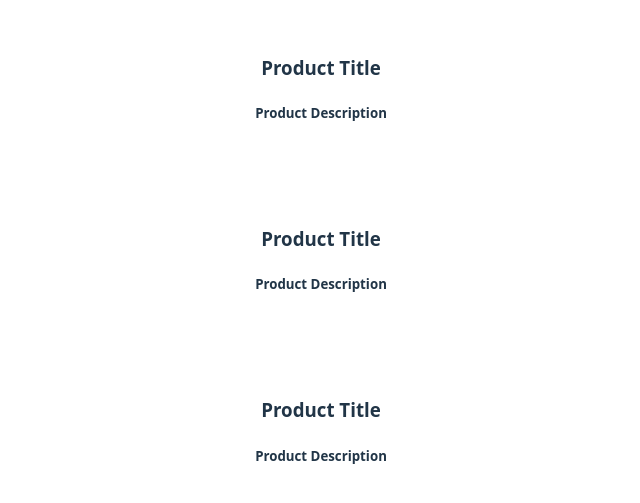
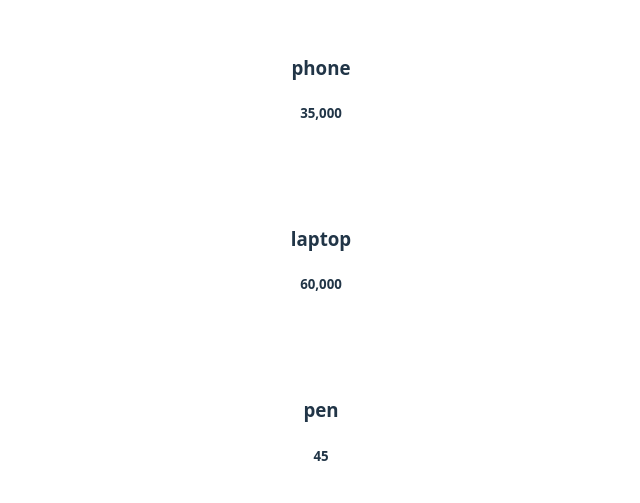
Before and after one commit to skharichandan/REACT-BASIC-, a React (Vite) app in the folder basic-react-app/: page / in a window 1280 px wide. Shown: the part 133-636 px from the top of the page, without its empty margins (319-959 px from the left). Built offline with nearby package versions, Linux system fonts and the light colour scheme.

Commit message:
Introduction to React props-1

```diff
--- a/basic-react-app/src/Product.jsx
+++ b/basic-react-app/src/Product.jsx
@@ -1,9 +1,11 @@
 import "./Product.css"
-function Product() {
+
+function Product(props) {
+    // console.log(props)
     return (
         <div className="Product">
-            <h3>Product Title</h3>
-            <h5>Product Description</h5>
+            <h3>{props.title}</h3>
+            <h5>{props.price}</h5>
         </div>
     );
 }
--- a/basic-react-app/src/ProductTab.jsx
+++ b/basic-react-app/src/ProductTab.jsx
@@ -3,9 +3,9 @@ import Product from "./Product"
 function ProductTab() {
     return (
         <>
-        <Product />
-        <Product />
-        <Product />
+        <Product title = "phone" price = "35,000"/>
+        <Product title = "laptop" price = "60,000"/>
+        <Product title = "pen" price = "45"/>
         </>
     )
 }
```
